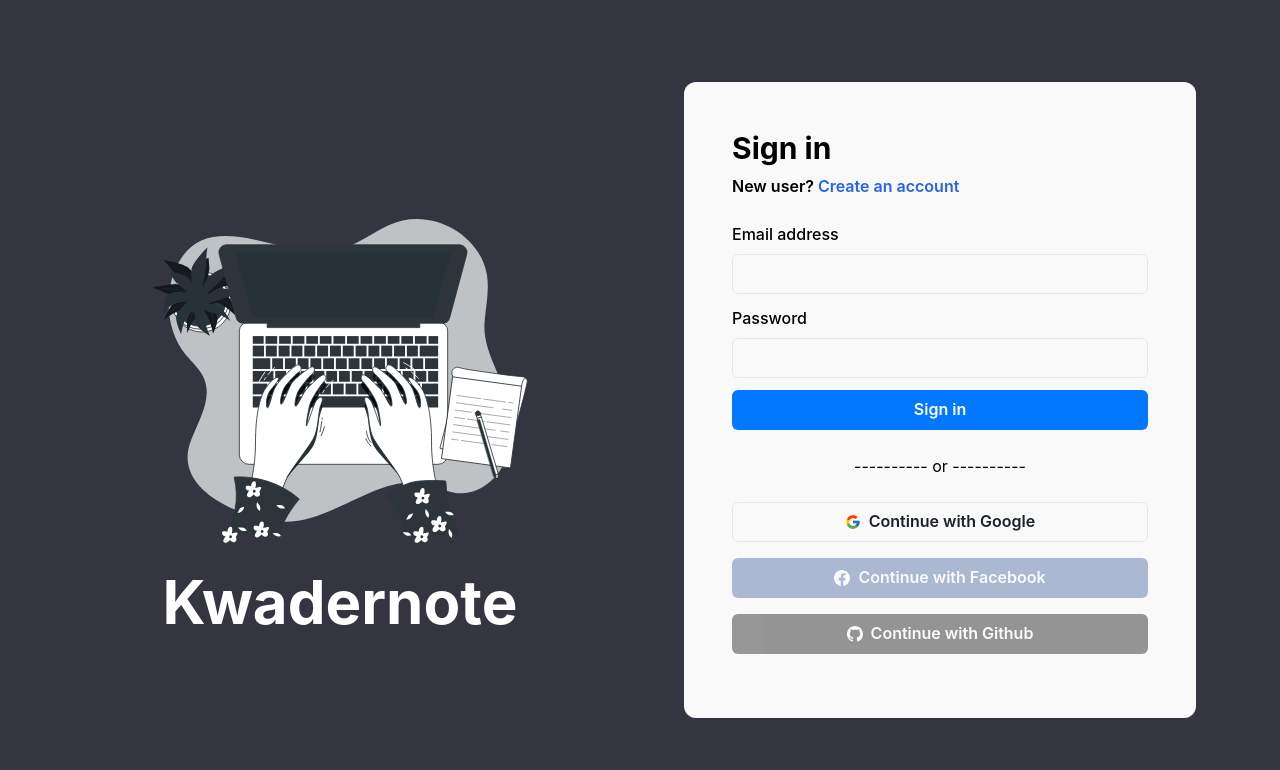
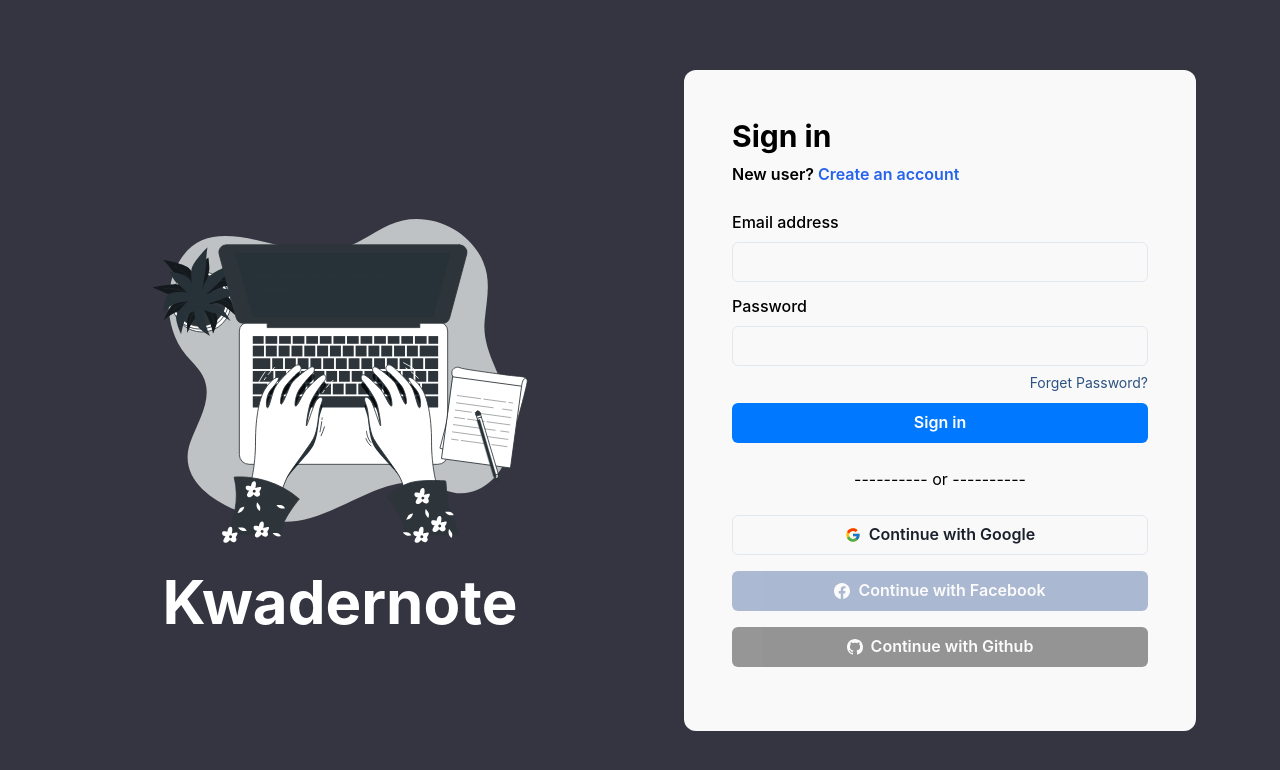
Before and after one commit to BulletOnli/kwaderno, a Next.js app: page /login in a window 1280 px wide. Shown: the top 770 px of the page. Built offline with nearby package versions, Linux system fonts and the light colour scheme; no server answers.

Commit message:
fixed submit

```diff
--- a/app/components/SignInForm.jsx
+++ b/app/components/SignInForm.jsx
@@ -7,6 +7,8 @@
     Button,
     useToast,
     FormErrorMessage,
+    FormHelperText,
+    useDisclosure,
 } from "@chakra-ui/react";
 import { BsFacebook, BsGithub } from "react-icons/bs";
 import { FcGoogle } from "react-icons/fc";
@@ -15,6 +17,7 @@
 
 import { signInWithEmailAndPassword } from "firebase/auth";
 import { auth } from "../../firebase-config";
+import ForgetPasswordModal from "./modals/ForgetPasswordModal";
 
 const SignInForm = ({ setShowSignup, googleLogin }) => {
     const toast = useToast();
@@ -22,6 +25,7 @@
     const [email, setEmail] = useState("");
     const [password, setPassword] = useState("");
     const [isError, setIsError] = useState(false);
+    const { isOpen, onOpen, onClose } = useDisclosure();
 
     const signIn = () => {
         setIsError(false);
@@ -55,7 +59,14 @@
                     Create an account
                 </button>
             </p>
-            <FormControl isInvalid={isError}>
+            <FormControl
+                as="form"
+                onSubmit={(e) => {
+                    e.preventDefault();
+                    signIn();
+                }}
+                isInvalid={isError}
+            >
                 <FormLabel>Email address</FormLabel>
                 <Input
                     id="signUp-email-field"
@@ -68,18 +79,26 @@
                 <Input
                     id="signUp-password-field"
                     type="password"
-                    mb={3}
                     value={password}
                     onChange={(e) => setPassword(e.target.value)}
                 />
                 {isError ? (
-                    <FormErrorMessage mt={-1} mb={3} fontWeight="medium">
+                    <FormErrorMessage mb={3} fontWeight="medium">
                         Wrong Email or Password
                     </FormErrorMessage>
                 ) : (
-                    ""
+                    <FormHelperText
+                        textAlign="right"
+                        mb={3}
+                        color="blue.700"
+                        _hover={{ textDecoration: "underline" }}
+                        cursor="pointer"
+                        onClick={onOpen}
+                    >
+                        Forget Password?
+                    </FormHelperText>
                 )}
-                <Button colorScheme="messenger" w="full" onClick={signIn}>
+                <Button type="submit" colorScheme="messenger" w="full">
                     Sign in
                 </Button>
             </FormControl>
@@ -119,6 +138,8 @@
             >
                 Continue with Github
             </Button>
+
+            <ForgetPasswordModal isOpen={isOpen} onClose={onClose} />
         </div>
     );
 };
--- a/app/components/SignUpForm.jsx
+++ b/app/components/SignUpForm.jsx
@@ -55,13 +55,21 @@
                     Sign in
                 </button>
             </p>
-            <FormControl isInvalid={isError}>
+            <FormControl
+                as="form"
+                onSubmit={(e) => {
+                    e.preventDefault();
+                    signUp();
+                }}
+                isInvalid={isError}
+            >
                 <FormLabel>Email address</FormLabel>
                 <Input
                     id="signUp-email-field"
                     type="email"
                     mb={3}
                     value={email}
+                    required
                     onChange={(e) => setEmail(e.target.value)}
                 />
                 <FormLabel>Password</FormLabel>
@@ -69,6 +77,7 @@
                     id="signUp-password-field"
                     type="password"
                     value={password}
+                    required
                     onChange={(e) => setPassword(e.target.value)}
                 />
                 {isError ? (
@@ -80,7 +89,7 @@
                         Password must be at least 6 characters.
                     </FormHelperText>
                 )}
-                <Button colorScheme="messenger" w="full" onClick={signUp}>
+                <Button type="submit" colorScheme="messenger" w="full">
                     Sign up
                 </Button>
             </FormControl>
--- /dev/null
+++ b/app/components/modals/ForgetPasswordModal.jsx
@@ -0,0 +1,41 @@
+import {
+    ModalOverlay,
+    useDisclosure,
+    Button,
+    Modal,
+    ModalContent,
+    ModalHeader,
+    ModalCloseButton,
+    ModalBody,
+    Text,
+    ModalFooter,
+} from "@chakra-ui/react";
+
+const ForgetPasswordModal = ({ isOpen, onClose }) => {
+    return (
+        <>
+            <Modal isCentered isOpen={isOpen} onClose={onClose}>
+                <ModalOverlay
+                    bg="blackAlpha.300"
+                    backdropFilter="blur(10px) hue-rotate(90deg)"
+                />
+                <ModalContent>
+                    <ModalHeader>Foget Password?</ModalHeader>
+                    <ModalCloseButton />
+                    <ModalBody p={4}>
+                        <Text textAlign="center" fontWeight="semibold">
+                            You got this bro, try to remember your password.
+                        </Text>
+                    </ModalBody>
+                    <ModalFooter>
+                        <Button colorScheme="telegram" onClick={onClose}>
+                            Thanks
+                        </Button>
+                    </ModalFooter>
+                </ModalContent>
+            </Modal>
+        </>
+    );
+};
+
+export default ForgetPasswordModal;
```
